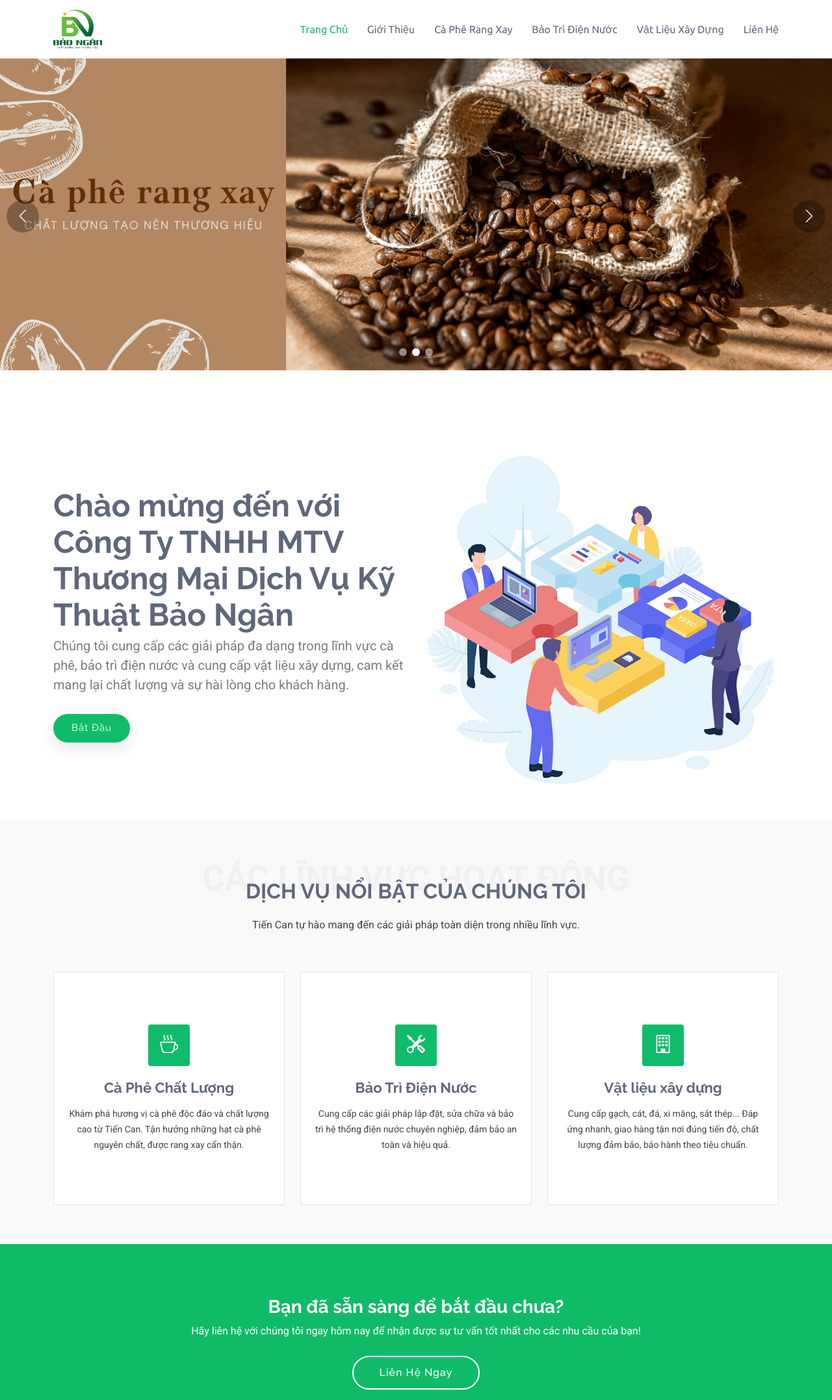
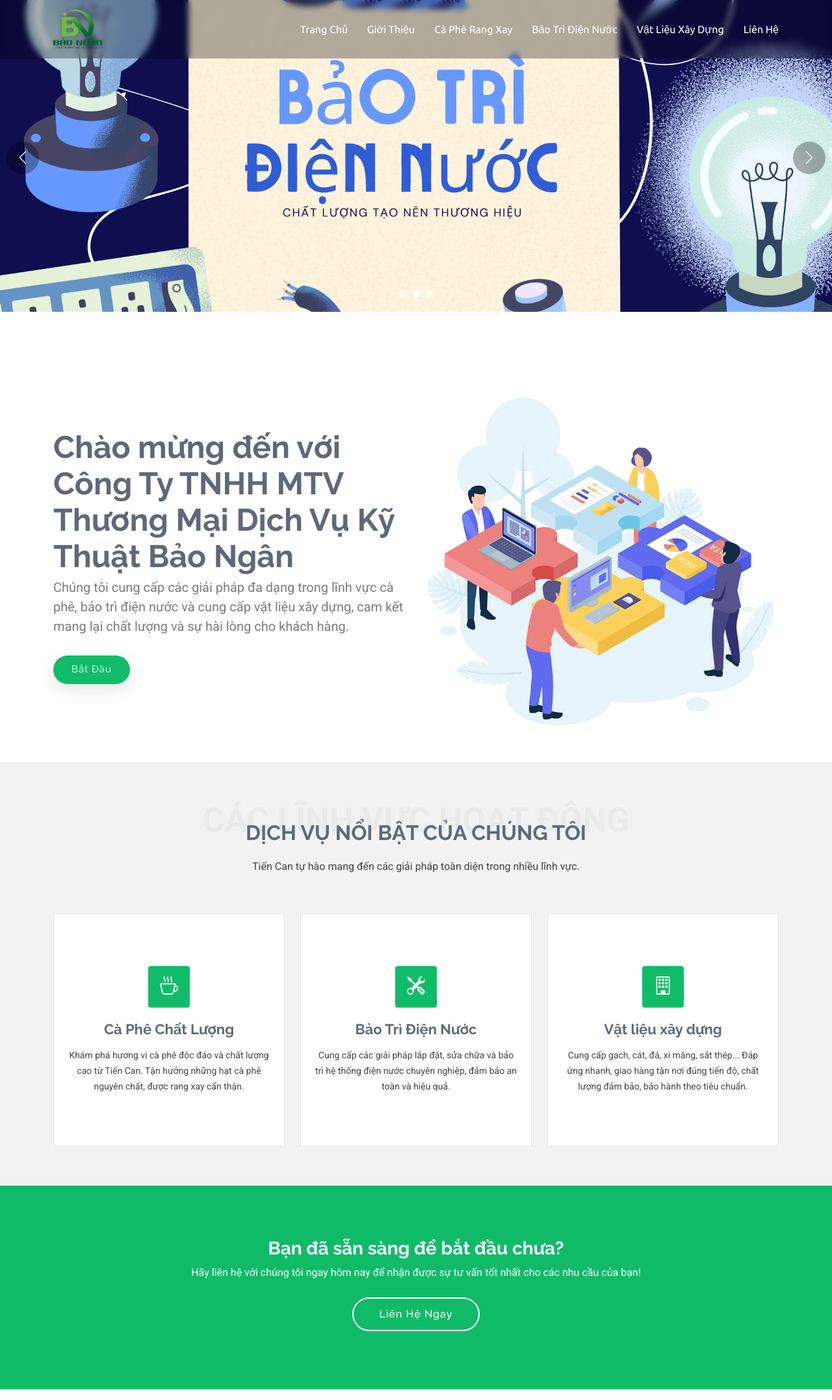
Before and after one commit to huyhuynh2808/BaoNgan, a PHP site: page / in a window 1280 px wide. Shown: the top 2155 px of the page at 65% size. Run offline with PHP 8.4, Linux system fonts and the light colour scheme.

Commit message:
Update navigation overlay and background colors

```diff
--- a/about.html
+++ b/about.html
@@ -71,7 +71,7 @@
 
     <!-- MAIN CONTENT -->
     <main class="main">
-      <section class="about-section py-5 bg-light">
+      <section class="about-section py-5 light-background">
         <div class="container" data-aos="fade-up">
           <div class="section-title text-center mb-5">
             <h2 class="fw-bold text-uppercase display-6 mb-2">Về Chúng Tôi</h2>
@@ -189,7 +189,7 @@
                     <i class="bi bi-tools fs-1 text-success"></i>
                   </div>
                   <img
-                    src="assets/img/services.jpg"
+                    src="assets/img/services/coffee.png"
                     class="card-img-top rounded-3"
                     alt="Bảo trì điện nước"
                   />
@@ -215,7 +215,7 @@
                     <i class="bi bi-building fs-1 text-success"></i>
                   </div>
                   <img
-                    src="assets/img/construction.jpg"
+                    src="assets/img/services/coffee.png"
                     class="card-img-top rounded-3"
                     alt="Vật liệu xây dựng"
                     onerror="this.src='assets/img/services.jpg';"
--- a/assets/css/main.css
+++ b/assets/css/main.css
@@ -29,7 +29,7 @@
 /* Color Presets - These classes override global colors when applied to any section or element, providing reuse of the sam color scheme. */
 
 .light-background {
-  --background-color: #f9f9f9;
+  --background-color: #f2f2f2;
   --surface-color: #ffffff;
 }
 
@@ -1962,3 +1962,4 @@ section,
     width: 100%;
   }
 }
+/*  */
--- a/assets/js/main.js
+++ b/assets/js/main.js
@@ -14,13 +14,6 @@
    */
   function toggleScrolled() {
     const selectBody = document.querySelector("body");
-    const selectHeader = document.querySelector("#header");
-    if (
-      !selectHeader.classList.contains("scroll-up-sticky") &&
-      !selectHeader.classList.contains("sticky-top") &&
-      !selectHeader.classList.contains("fixed-top")
-    )
-      return;
     window.scrollY > 100
       ? selectBody.classList.add("scrolled")
       : selectBody.classList.remove("scrolled");
--- a/index.html
+++ b/index.html
@@ -75,6 +75,52 @@
       }
     </script>
   </head>
+  <style>
+    /* Làm header nằm đè trên banner */
+    #header {
+      position: absolute;
+      top: 0;
+      left: 0;
+      width: 100%;
+      z-index: 10;
+      background: rgba(0, 0, 0, 0.3);
+      backdrop-filter: blur(5px);
+      transition: all 0.3s ease;
+    }
+
+    /* Khi cuộn xuống, header sẽ trở thành fixed và có background */
+    body.scrolled #header {
+      position: fixed;
+      background: rgba(255, 255, 255, 0.95);
+      backdrop-filter: blur(10px);
+      box-shadow: 0 2px 20px rgba(0, 0, 0, 0.1);
+      color: #333;
+    }
+
+    /* Đảm bảo navigation menu có màu chữ phù hợp */
+    #header .navmenu a {
+      color: white;
+      transition: color 0.3s ease;
+    }
+
+    body.scrolled #header .navmenu a {
+      color: #333;
+    }
+
+    /* Logo giữ nguyên màu gốc */
+    #header .logo img {
+      transition: all 0.3s ease;
+    }
+
+    /* Thêm shadow cho logo để dễ nhìn trên banner */
+    #header .logo img {
+      filter: drop-shadow(0 2px 4px rgba(0, 0, 0, 0.3));
+    }
+
+    body.scrolled #header .logo img {
+      filter: none;
+    }
+  </style>
 
   <body class="index-page">
     <header id="header" class="header d-flex align-items-center sticky-top">
@@ -118,7 +164,7 @@
             <div class="swiper-slide">
               <a href="electricity-water.html" class="service-slide">
                 <img
-                  src="assets/img/services/coffee.png"
+                  src="assets/img/services/electrical.png"
                   alt="Bảo Trì Điện Nước"
                   class="service-image"
                 />
@@ -127,7 +173,7 @@
             <div class="swiper-slide">
               <a href="construction.html" class="service-slide">
                 <img
-                  src="assets/img/services/coffee.png"
+                  src="assets/img/services/material.png"
                   alt="Vật Liệu Xây Dựng"
                   class="service-image"
                 />
```
Also changed, not shown: construction.html (+4 -4 lines), assets/img/about.png (deleted), assets/img/services.jpg (deleted), assets/img/services/construction-service.jpg (deleted), assets/img/services/electrical.png (added), assets/img/services/electricity-service.jpg (deleted), assets/img/services/material.png (added).
